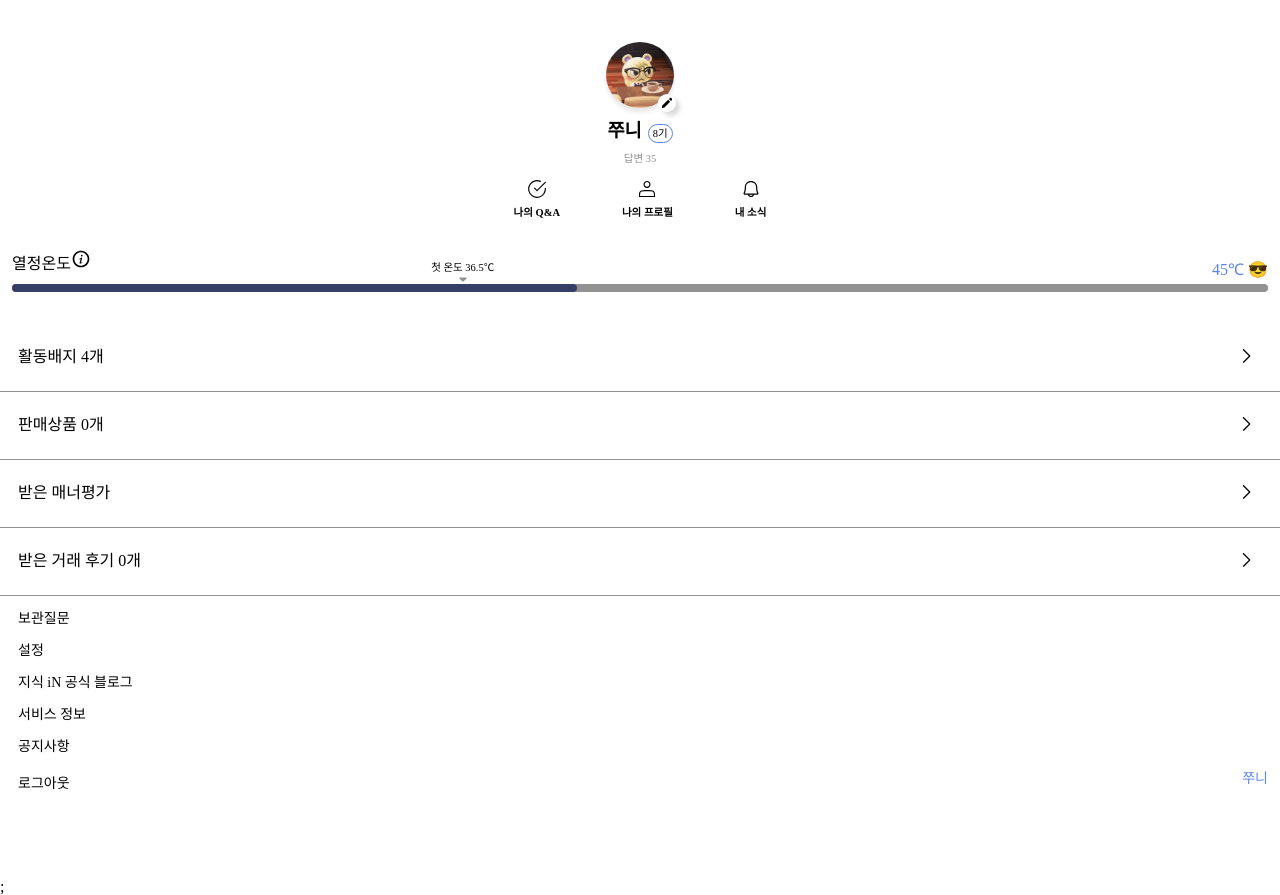
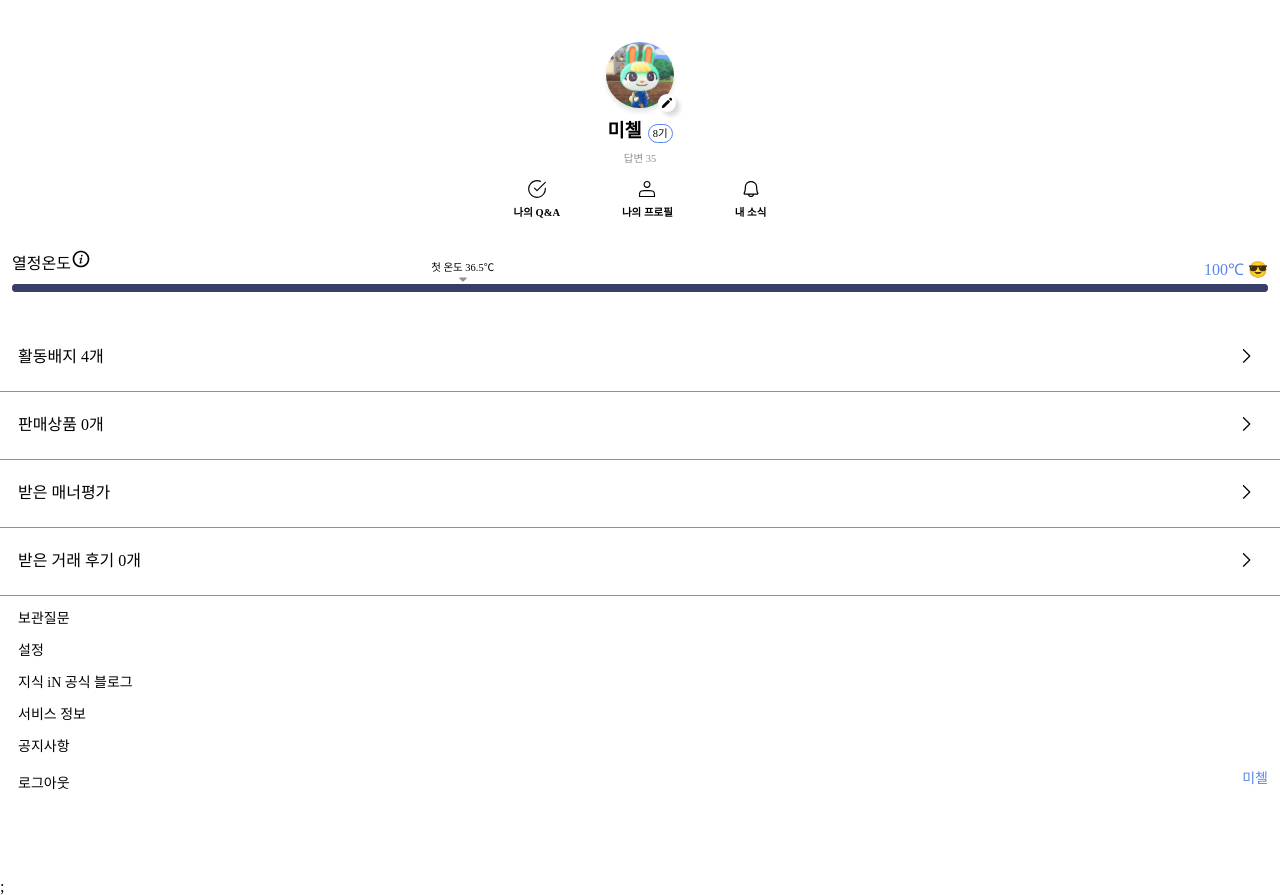
Before and after one commit to jio-ping/react-work, a React (Vite) app in the folder reactConversion/: page / in a window 1280 px wide. Built offline with nearby package versions, Linux system fonts and the light colour scheme; a web font is replaced by a local one.

Commit message:
Feat : 유저 랜덤 렌더링

```diff
--- a/reactConversion/src/App.jsx
+++ b/reactConversion/src/App.jsx
@@ -1,6 +1,6 @@
 import { createRoot } from "react-dom/client";
 import React from "react";
-import Profile from "/src/component/Profile";
+import Profile from "/src/ProfilePage";
 function App() {
   return <Profile />;
 }
--- /dev/null
+++ b/reactConversion/src/ProfilePage.jsx
@@ -0,0 +1,24 @@
+//유저정보 가저오기
+import userData from "/src/data/userData.json";
+
+import {
+  UserProfile,
+  ProfileTemperature,
+  ProfileContents,
+  ProfileSubContents,
+} from "./component/index.js";
+
+const user = ~~(Math.random() * userData.length);
+
+function Profile() {
+  return (
+    <>
+      <UserProfile userData={userData[user]} />
+      <ProfileTemperature userData={userData[user]} />
+      <ProfileContents userData={userData[user]} />
+      <ProfileSubContents userData={userData[user]} />
+    </>
+  );
+}
+
+export default Profile;
--- a/reactConversion/src/component/Profile.jsx
+++ /dev/null
@@ -1,23 +0,0 @@
-//유저정보 가저오기
-import userData from "/src/data/userData.json";
-
-import {
-  UserProfile,
-  ProfileTemperature,
-  ProfileContents,
-  ProfileSubContents,
-} from "./index.js";
-
-console.log(userData[0]);
-function Profile() {
-  return (
-    <>
-      <UserProfile userData={userData[0]} />
-      <ProfileTemperature userData={userData[0]} />
-      <ProfileContents userData={userData[0]} />
-      <ProfileSubContents userData={userData[0]} />
-    </>
-  );
-}
-
-export default Profile;
--- a/reactConversion/src/data/userData.json
+++ b/reactConversion/src/data/userData.json
@@ -13,9 +13,37 @@
     "user_jobs": "Front-end Developer",
     "user_gender": "여성",
     "user_organization": "와플대학",
-    "user_temperature": 45,
-    "tradeEvaluation": [
-      "싸게 잘 샀습니다! 최고예요."
-    ]
+    "user_temperature": 45
+  },
+  {
+    "id": 2,
+    "user_photo": "/jackson.jpeg",
+    "user_nickname": "잭슨",
+    "user_year": 8,
+    "user_badge": [
+      "0",
+      "1",
+      "2"
+    ],
+    "user_jobs": "Front-end Developer",
+    "user_gender": "남성",
+    "user_organization": "호호",
+    "user_temperature": 36.5
+  },
+  {
+    "id": 3,
+    "user_photo": "/sasha.jpeg",
+    "user_nickname": "미첼",
+    "user_year": 8,
+    "user_badge": [
+      "0",
+      "1",
+      "2",
+      "3"
+    ],
+    "user_jobs": "Front-end Developer",
+    "user_gender": "남성",
+    "user_organization": "헤헤",
+    "user_temperature": 100
   }
 ]
```
Also changed, not shown: reactConversion/src/data/userMannerData.json (added, +17 -0 lines), reactConversion/public/jackson.jpeg (added), reactConversion/public/sasha.jpeg (added), reactConversion/src/data/userManner.json (deleted).
